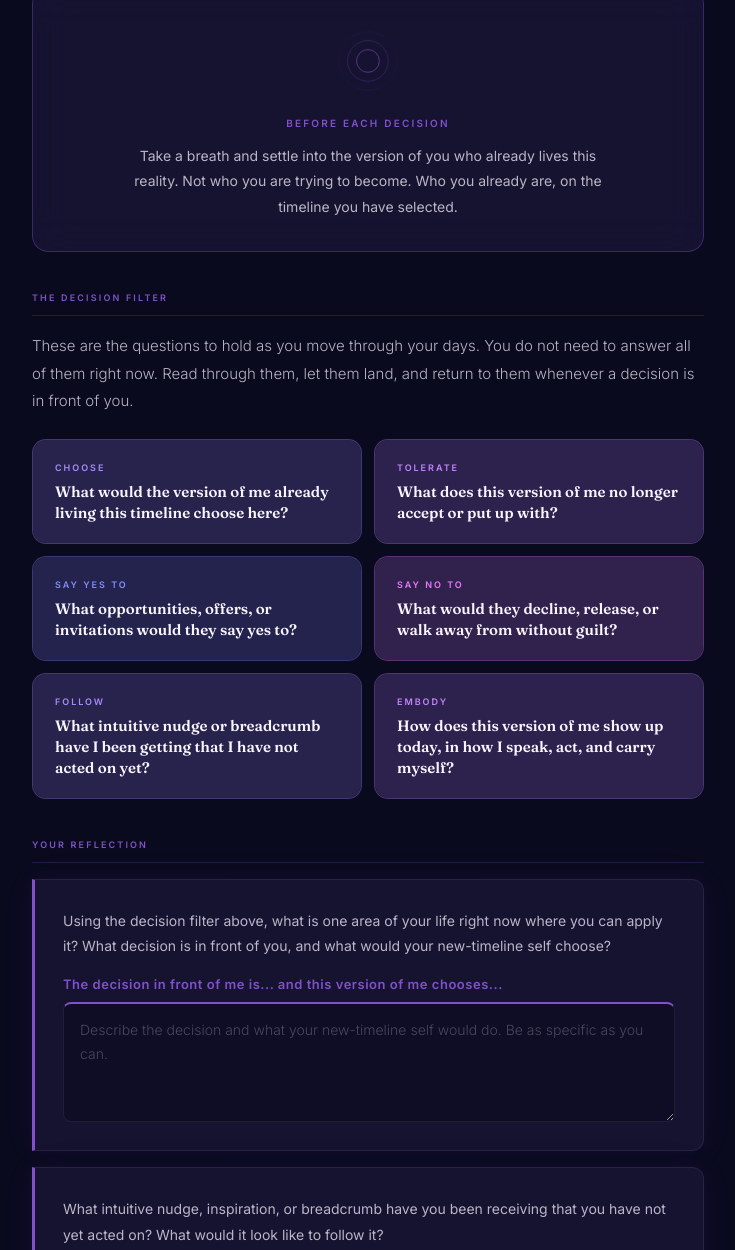
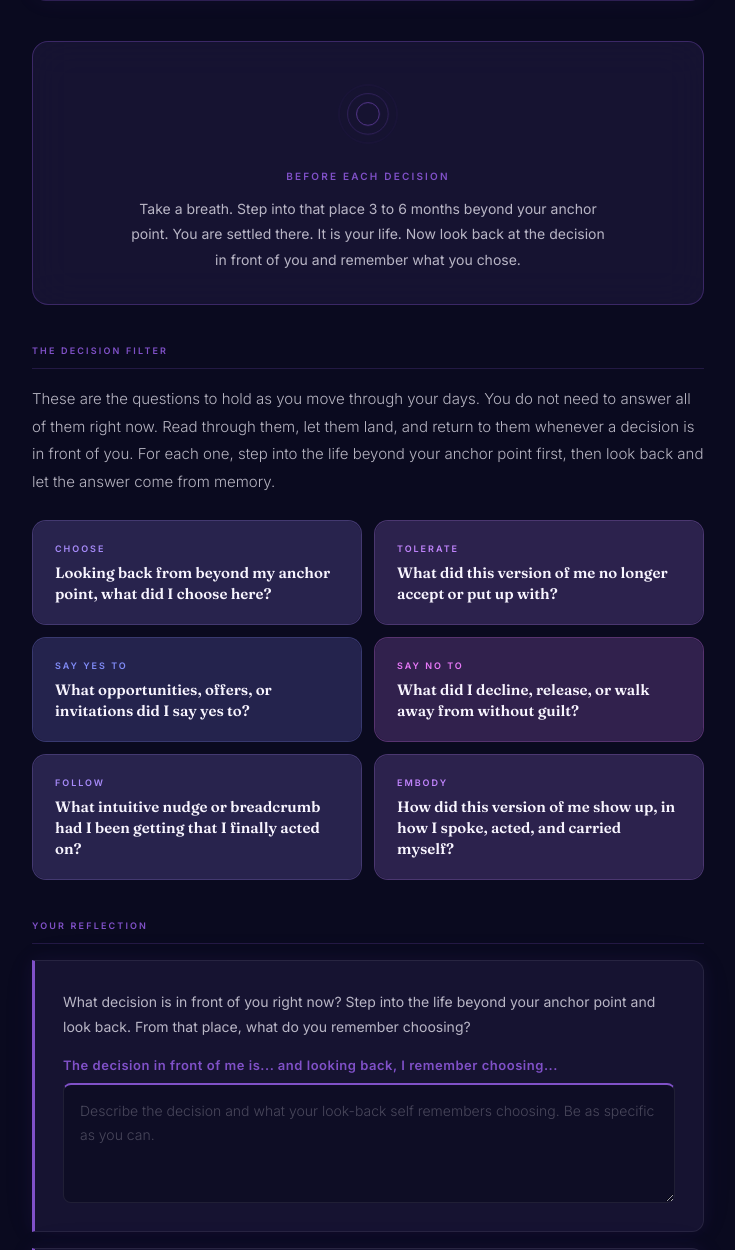
Before and after one commit to ceydaseren/tjstep10, a plain HTML site: page index.html in a window 1280 px wide. Shown: the part 1343-2593 px from the top of the page, without its empty margins (272-1007 px from the left). Drawn offline with Linux system fonts and the light colour scheme.

Commit message:
Add files via upload

```diff
--- a/index.html
+++ b/index.html
@@ -177,6 +177,11 @@
     background:rgba(128,81,200,0.07); border:1px solid rgba(128,81,200,0.25);
     border-radius:14px; padding:28px 32px;
     box-shadow:0 0 24px rgba(128,81,200,0.06);
+    transition:box-shadow 0.3s, border-color 0.3s;
+  }
+  .callout:hover {
+    box-shadow:0 0 32px rgba(128,81,200,0.22), 0 0 64px rgba(128,81,200,0.1);
+    border-color:rgba(128,81,200,0.5);
   }
   .callout-eyebrow {
     font-family:'Inter',sans-serif; font-weight:600; font-size:9px;
@@ -372,7 +377,7 @@
     <div class="section-block teaching-copy">
       <div class="section-label">The Teaching</div>
       <p>You have now entered the Stabilization phase. This portion of the framework is not about completing a task and moving on. It is about stabilizing your thoughts, feelings, intentions, energy, and frequency so that your new timeline can snap into place. Physical reality takes time to catch up with energetic shifts. That window can be hours, weeks, or months depending on what you are shifting and how consistently you hold the new frequency.</p>
-      <p>Step 10 builds directly on what you did in Step 9. You have your action steps. Now the practice expands: with every significant decision you face going forward, you run it through one filter. What would the version of me already living this timeline choose? Let the answer rise intuitively. Then do that thing.</p>
+      <p>Step 10 builds directly on what you did in Step 9. You have your action steps. Now the practice expands: with every significant decision you face going forward, you pause, step into that place 3 to 6 months beyond your anchor point, and look back. From that settled, shifted life, you remember what you chose. What did that version of you decide here? Let the answer rise from that place. Then do that thing.</p>
       <p>This also means following the breadcrumbs. You asked your spirit team for help. They are delivering. When an intuitive nudge arrives, when inspiration appears unprompted, when an opportunity shows up that feels aligned, these are responses to your declaration. Act on the ones that feel soul-aligned, even if they do not look exactly like what you expected.</p>
     </div>
 
@@ -380,46 +385,46 @@
     <div class="section-block callout">
       <div class="callout-eyebrow">This Is an Ongoing Practice</div>
       <p>You will have access to a daily Timeline Jumping practice in this phase that gives you specific tools to support your stabilization. The intuition development toolkit is also available here to help you get better at recognizing and trusting the nudges that your divine team sends through.</p>
-      <p>For now, the most important thing is the filter. Before significant decisions, pause and ask: what would this version of me choose? Tolerate? Decline? What are they saying yes to? What are they saying no to? You are no longer the person who lived the old timeline. You are simply becoming more fully the person who lives the new one.</p>
+      <p>For now, the most important thing is the practice. Before significant decisions, pause, step into the life beyond your anchor point, and look back. What do you remember tolerating? What were you saying yes to? What had you walked away from? You are no longer the person who lived the old timeline. You are simply becoming more fully the person who lives the new one.</p>
     </div>
 
     <!-- SOMATIC BLOCK -->
     <div class="section-block somatic-block">
       <div class="breathing-ring"><span></span><span></span><span></span></div>
       <div class="somatic-heading">Before Each Decision</div>
-      <p>Take a breath and settle into the version of you who already lives this reality. Not who you are trying to become. Who you already are, on the timeline you have selected.</p>
+      <p>Take a breath. Step into that place 3 to 6 months beyond your anchor point. You are settled there. It is your life. Now look back at the decision in front of you and remember what you chose.</p>
     </div>
 
     <!-- THE DECISION FILTER -->
     <div class="section-block">
       <div class="section-label">The Decision Filter</div>
       <div class="teaching-copy" style="margin-bottom:24px;">
-        <p>These are the questions to hold as you move through your days. You do not need to answer all of them right now. Read through them, let them land, and return to them whenever a decision is in front of you.</p>
+        <p>These are the questions to hold as you move through your days. You do not need to answer all of them right now. Read through them, let them land, and return to them whenever a decision is in front of you. For each one, step into the life beyond your anchor point first, then look back and let the answer come from memory.</p>
       </div>
       <div class="filter-grid">
         <div class="filter-card">
           <div class="filter-card-label">Choose</div>
-          <div class="filter-card-q">What would the version of me already living this timeline choose here?</div>
+          <div class="filter-card-q">Looking back from beyond my anchor point, what did I choose here?</div>
         </div>
         <div class="filter-card">
           <div class="filter-card-label">Tolerate</div>
-          <div class="filter-card-q">What does this version of me no longer accept or put up with?</div>
+          <div class="filter-card-q">What did this version of me no longer accept or put up with?</div>
         </div>
         <div class="filter-card">
           <div class="filter-card-label">Say Yes To</div>
-          <div class="filter-card-q">What opportunities, offers, or invitations would they say yes to?</div>
+          <div class="filter-card-q">What opportunities, offers, or invitations did I say yes to?</div>
         </div>
         <div class="filter-card">
           <div class="filter-card-label">Say No To</div>
-          <div class="filter-card-q">What would they decline, release, or walk away from without guilt?</div>
+          <div class="filter-card-q">What did I decline, release, or walk away from without guilt?</div>
         </div>
         <div class="filter-card">
           <div class="filter-card-label">Follow</div>
-          <div class="filter-card-q">What intuitive nudge or breadcrumb have I been getting that I have not acted on yet?</div>
+          <div class="filter-card-q">What intuitive nudge or breadcrumb had I been getting that I finally acted on?</div>
         </div>
         <div class="filter-card">
           <div class="filter-card-label">Embody</div>
-          <div class="filter-card-q">How does this version of me show up today, in how I speak, act, and carry myself?</div>
+          <div class="filter-card-q">How did this version of me show up, in how I spoke, acted, and carried myself?</div>
         </div>
       </div>
     </div>
@@ -429,9 +434,9 @@
       <div class="section-label">Your Reflection</div>
 
       <div class="reflection-card">
-        <p class="reflection-prompt">Using the decision filter above, what is one area of your life right now where you can apply it? What decision is in front of you, and what would your new-timeline self choose?</p>
-        <span class="starter-phrase">The decision in front of me is... and this version of me chooses...</span>
-        <textarea id="ta-decision" placeholder="Describe the decision and what your new-timeline self would do. Be as specific as you can." oninput="autosave('decision')"></textarea>
+        <p class="reflection-prompt">What decision is in front of you right now? Step into the life beyond your anchor point and look back. From that place, what do you remember choosing?</p>
+        <span class="starter-phrase">The decision in front of me is... and looking back, I remember choosing...</span>
+        <textarea id="ta-decision" placeholder="Describe the decision and what your look-back self remembers choosing. Be as specific as you can." oninput="autosave('decision')"></textarea>
       </div>
 
       <div class="reflection-card" style="margin-top:16px;">
@@ -532,7 +537,7 @@
       'TIMELINE JUMPERS — Step 10: Embody Your New Daily State',
       '-'.repeat(50), '',
       'THE DECISION FILTER',
-      'The decision in front of me is... and this version of me chooses...',
+      'The decision in front of me is... and looking back, I remember choosing...',
       decision || '(not yet written)', '',
       'INTUITIVE NUDGE',
       'The nudge I have been receiving is... and acting on it looks like...',
```
